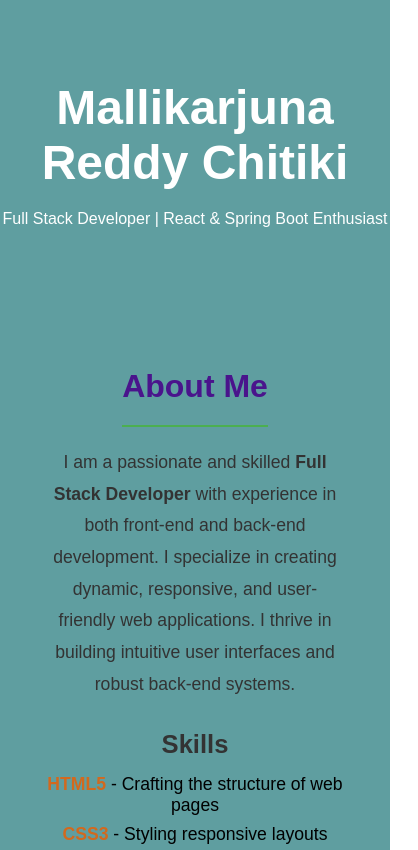
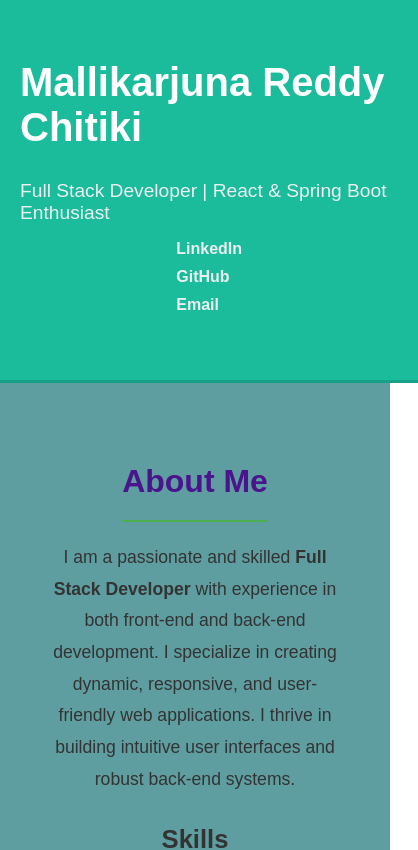
Before and after one commit to mreddy-fullstack/mallikarjunareddy_portfolio, a React (Create React App) app: page / in a window 390 px wide. Shown: the top 850 px of the page, 418 px wide, since content can reach past the window. Built offline with nearby package versions, Linux system fonts and the light colour scheme.

Commit message:
Added Experience section and updated header section

```diff
--- a/src/App.js
+++ b/src/App.js
@@ -3,7 +3,7 @@ import Header from './components/Header';
 import About from './components/About';
 import Skills from './components/Skills';
 import Projects from './components/Projects';
-import Contact from './components/Contact';
+import Experience from './components/experience';
 
 function App() {
   return (
@@ -11,8 +11,8 @@ function App() {
       <Header/>
       <About/>
       <Skills/>
+      <Experience/>
       <Projects/>
-      <Contact/>
     </div>
   );
 }
--- a/src/components/Contact.css
+++ /dev/null
@@ -1,41 +0,0 @@
-/* General Styling */
-.contact {
-  padding: 20px 60px; /* Consistent padding with other sections */
-  max-width: 100%;
-  margin: auto;
-  text-align: left;
-}
-
-.contact h2 {
-  font-size: 2rem; /* Title size */
-  color: #4a148c; /* Dark gray-blue for the title */
-  margin-bottom: 15px;
-  margin-left: 10px; /* Slight forward adjustment for alignment */
-  border-left: 5px solid #1abc9c; /* Highlighted left border */
-  padding-left: 15px;
-}
-
-.contact p {
-  font-size: 1.2rem; /* Adjusted text size for readability */
-  color: #555; /* Gray for text */
-  margin-left: 20px; /* Indent for alignment with other sections */
-  margin-bottom: 10px;
-  line-height: 1.6; /* Line spacing for better readability */
-}
-
-/* Responsive Design */
-@media (max-width: 768px) {
-  .contact {
-    padding: 15px;
-  }
-
-  .contact h2 {
-    font-size: 1.8rem;
-    margin-left: 5px;
-  }
-
-  .contact p {
-    font-size: 1rem;
-    margin-left: 10px;
-  }
-}
--- a/src/components/Contact.js
+++ /dev/null
@@ -1,14 +0,0 @@
-import React from 'react';
-import './Contact.css';
-
-const Contact = () => {
-  return (
-    <section className="contact">
-      <h2>Contact</h2>
-      <p>Email: mallikarjunareddy8890@example.com</p>
-      <p>Phone: +91-8096018847</p>
-    </section>
-  );
-};
-
-export default Contact;
--- a/src/components/Header.css
+++ b/src/components/Header.css
@@ -1,10 +1,67 @@
+/* Header.css */
 .header {
-  width: 100%;
+  width: 97%;
+  background-color: #1abc9c; /* Header background */
   color: white;
-  padding: 60px 0;
-  text-align: center;
+  padding: 40px 20px;
+  border-bottom: 3px solid #16a085;
+  display: flex;
+  justify-content: space-between; /* Space between left and right sections */
+  align-items: center;
+  flex-wrap: wrap; /* Wrap content on smaller screens */
 }
 
-h1 {
-  font-size: 3em;
+.header-info {
+  flex: 1; /* Takes up space on the left */
+  text-align: left;
 }
+
+.header-info h1 {
+  font-size: 2.5em;
+  font-weight: bold;
+  margin-bottom: 10px;
+}
+
+.header-info p {
+  font-size: 1.2em;
+  color: #ecf0f1;
+}
+
+.contact-list {
+  flex: 1; /* Takes up space on the right */
+  list-style-type: decimal; /* Ordered list numbers */
+  padding-left: 20px; /* Adds indentation for list */
+  text-align: right; /* Aligns list items to the right */
+}
+
+.contact-list li {
+  margin-bottom: 10px;
+  font-size: 1em;
+  color: white;
+}
+
+.contact-list a {
+  color: #ecf0f1;
+  text-decoration: none;
+  font-weight: bold;
+}
+
+.contact-list a:hover {
+  color: #2ecc71; /* Hover effect for links */
+}
+
+@media (max-width: 768px) {
+  .header {
+    flex-direction: column;
+    text-align: center;
+  }
+
+  .header-info,
+  .contact-list {
+    text-align: left; /* Aligns both sections centrally in mobile view */
+  }
+
+  .contact-list {
+    padding-left: 0; /* Removes indentation in mobile view */
+  }
+}
--- a/src/components/Header.js
+++ b/src/components/Header.js
@@ -4,8 +4,24 @@ import './Header.css';
 const Header = () => {
   return (
     <header className="header">
-      <h1>Mallikarjuna Reddy Chitiki</h1>
-      <p>Full Stack Developer | React & Spring Boot Enthusiast</p>
+      {/* Left side: Name and Title */}
+      <div className="header-info">
+        <h1>Mallikarjuna Reddy Chitiki</h1>
+        <p>Full Stack Developer | React & Spring Boot Enthusiast</p>
+      </div>
+
+      {/* Right side: Contact List */}
+      <ol className="contact-list">
+        <li>
+          <a href="https://www.linkedin.com/in/mallikarjuna-reddy-chitiki-69a09a327/" target="_blank" rel="noopener noreferrer">LinkedIn</a>
+        </li>
+        <li>
+          <a href="https://github.com/mreddy-fullstack" target="_blank" rel="noopener noreferrer">GitHub</a>
+        </li>
+        <li>
+          <a href="mailto:mallikarjunareddy8890@example.com">Email</a>
+        </li>
+      </ol>
     </header>
   );
 };
--- /dev/null
+++ b/src/components/experience.css
@@ -0,0 +1,88 @@
+/* Internship Section */
+.internship {
+    padding: 40px;
+    max-width: 1200px; /* Increased width to utilize space */
+    margin: auto;
+    text-align: left; /* Ensures all content aligns to the left */
+  }
+
+  .internship h2 {
+    font-size: 2rem;
+    color: #34495e;
+    margin-bottom: 20px;
+    border-left: 5px solid #1abc9c;
+    padding-left: 15px;
+  }
+
+  /* Accordion Items */
+  .accordion-item {
+    margin-bottom: 20px;
+  }
+
+  .accordion-header {
+    font-size: 1.2rem;
+    font-weight: bold;
+    color: #1abc9c;
+    background: none;
+    border: none;
+    cursor: pointer;
+    padding: 10px 0; /* Removed extra padding for alignment */
+    text-align: left; /* Buttons aligned to the left */
+    width: 100%;
+    transition: color 0.3s;
+  }
+
+  .accordion-header:hover {
+    color: #16a085;
+  }
+
+  .accordion-header.active {
+    color: #16a085;
+  }
+
+  .accordion-content {
+    padding: 10px 15px;
+    background-color: #f9f9f9;
+    border-left: 3px solid #1abc9c;
+    border-radius: 5px;
+    color: #555;
+    margin-left: 0; /* Fully aligns to the left */
+  }
+
+  .accordion-content h3 {
+    font-size: 1.2rem;
+    color: #2c3e50;
+    margin-bottom: 10px;
+  }
+
+  .accordion-content p {
+    font-size: 1rem;
+    color: #333;
+    margin-bottom: 10px;
+  }
+
+  .accordion-content ul {
+    list-style: disc;
+    margin-left: 20px; /* Indented for readability */
+  }
+
+  .accordion-content ul li {
+    margin-bottom: 8px;
+    font-size: 0.95rem;
+    color: #555;
+  }
+
+  /* Responsive Adjustments */
+  @media (max-width: 768px) {
+    .internship {
+      padding: 20px;
+    }
+
+    .accordion-header {
+      font-size: 1rem;
+    }
+
+    .accordion-content {
+      padding: 10px;
+    }
+  }
--- /dev/null
+++ b/src/components/experience.js
@@ -0,0 +1,61 @@
+import React, { useState } from 'react';
+import './experience.css';
+
+const Experience = () => {
+  const [activeSection, setActiveSection] = useState(null);
+
+  const toggleSection = (section) => {
+    setActiveSection(activeSection === section ? null : section);
+  };
+
+  return (
+    <section className="internship">
+      <h2>Experience & Courses</h2>
+      <div className="accordion-item">
+        <button
+          className={`accordion-header ${activeSection === 'internship' ? 'active' : ''}`}
+          onClick={() => toggleSection('internship')}
+        >
+          Internship Experience
+        </button>
+        {activeSection === 'internship' && (
+          <div className="accordion-content">
+            <h3>Java Full Stack Developer Internship</h3>
+            <p>Feb 2024 – Jul 2024 | Numetry Technologies</p>
+            <ul>
+              <li>Developed dynamic and responsive web applications using React.js and Spring Boot.</li>
+              <li>Integrated RESTful APIs for seamless communication between front-end and back-end systems.</li>
+              <li>Optimized SQL queries and managed relational databases to improve application performance.</li>
+              <li>Collaborated with cross-functional teams to implement agile methodologies and deliver projects on time.</li>
+              <li>Tested and debugged applications to ensure smooth functionality and reliability.</li>
+            </ul>
+          </div>
+        )}
+      </div>
+
+      <div className="accordion-item">
+        <button
+          className={`accordion-header ${activeSection === 'course' ? 'active' : ''}`}
+          onClick={() => toggleSection('course')}
+        >
+          Java Full Stack Course
+        </button>
+        {activeSection === 'course' && (
+          <div className="accordion-content">
+            <h3>JSpiders-Marathahalli</h3>
+            <p>Completed Mar 2024</p>
+            <ul>
+              <li>Comprehensive training in Java, Spring, Hibernate, and React.js.</li>
+              <li>Hands-on projects, including an online shopping platform and an employee management system.</li>
+              <li>Built robust back-end systems using Spring Boot and integrated front-end components with React.js.</li>
+              <li>Learned effective version control using Git and GitHub for collaborative development.</li>
+              <li>Enhanced debugging, testing, and optimization skills through real-world problem-solving.</li>
+            </ul>
+          </div>
+        )}
+      </div>
+    </section>
+  );
+};
+
+export default Experience;
```
